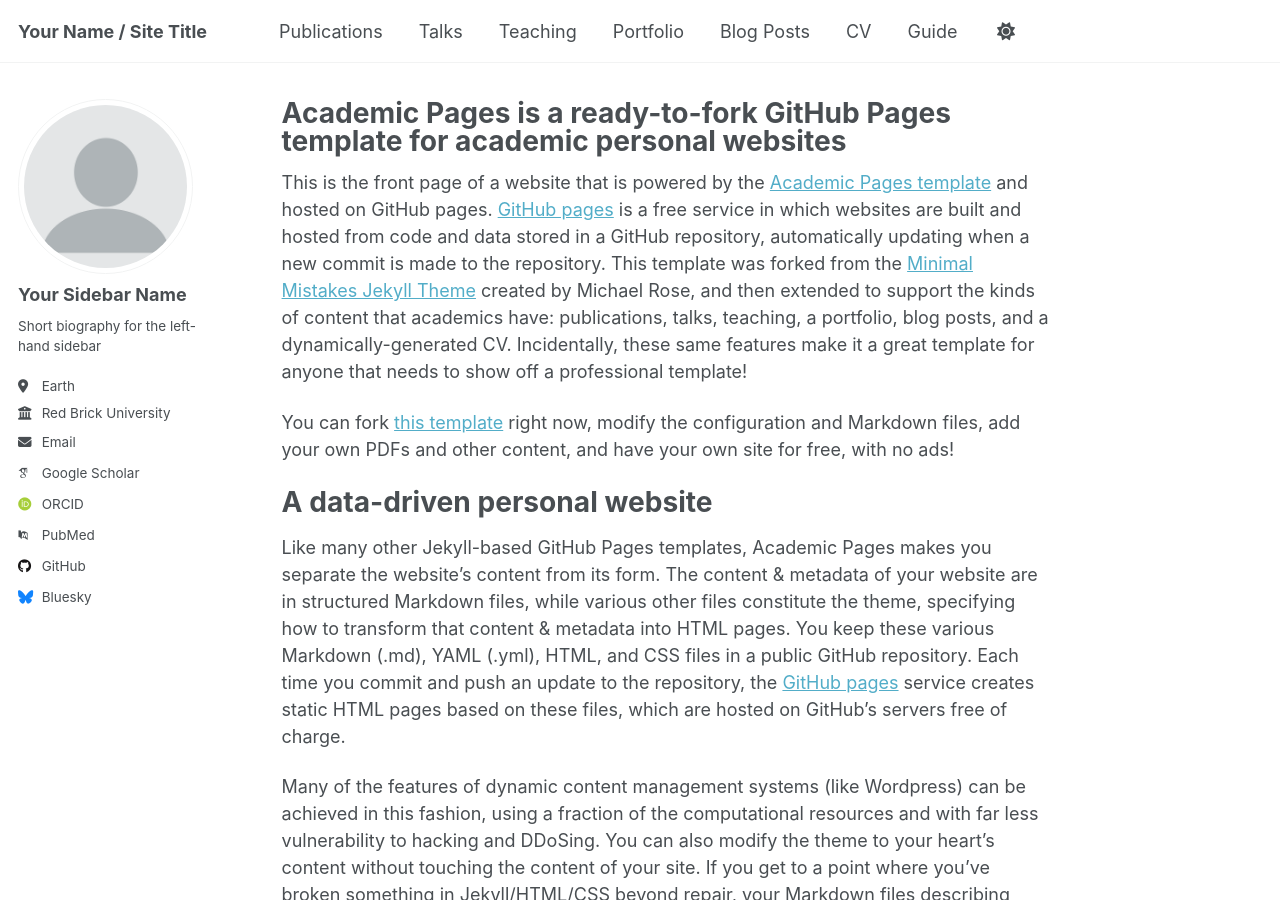
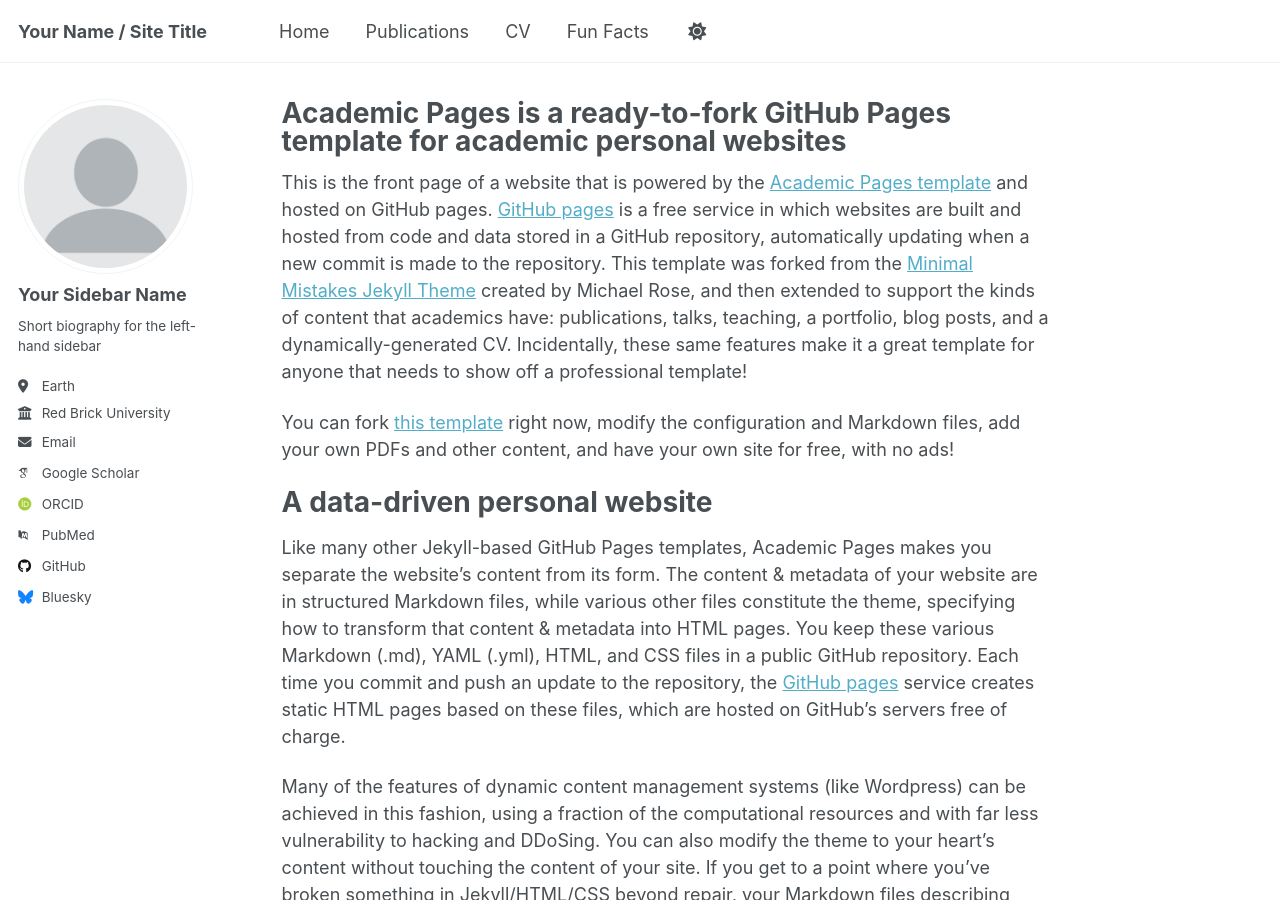
Before and after one commit to XipingSun/XipingSun.github.io, a Jekyll site: the page built from _pages/about.md, in a window 1280 px wide and 900 px high. Built offline with Jekyll 4.4.1, drawn with Linux system fonts in a browser that asks for light colours; some web fonts are replaced; a script that is not in the unit is left out.

Commit message:
Remove not useful links

```diff
--- a/_data/navigation.yml
+++ b/_data/navigation.yml
@@ -8,26 +8,14 @@
 #      Markdown formatted page while the second is generated using JSON.
 
 main:
+  - title: "Home"
+    url: /
+
   - title: "Publications"
     url: /publications/
-
-  - title: "Talks"
-    url: /talks/
-
-  - title: "Teaching"
-    url: /teaching/
-
-  - title: "Portfolio"
-    url: /portfolio/
-
-  - title: "Blog Posts"
-    url: /year-archive/
 
   - title: "CV"
     url: /cv/
 
-  # - title: "CV"
-  #   url: /cv-json/
-
-  - title: "Guide"
-    url: /markdown/
+  - title: "Fun Facts"
+    url: /fun-facts/
```
